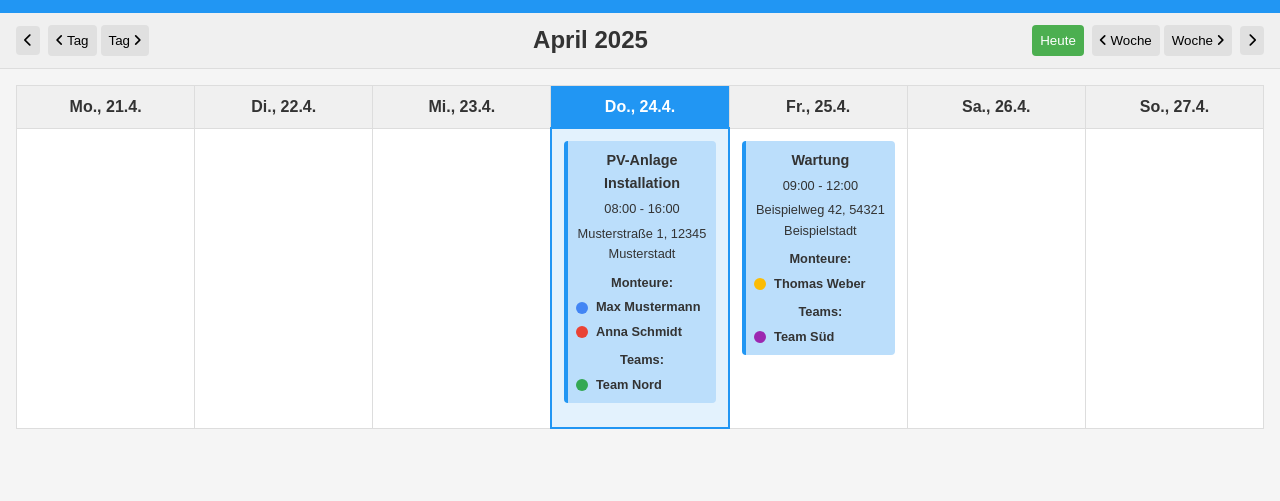
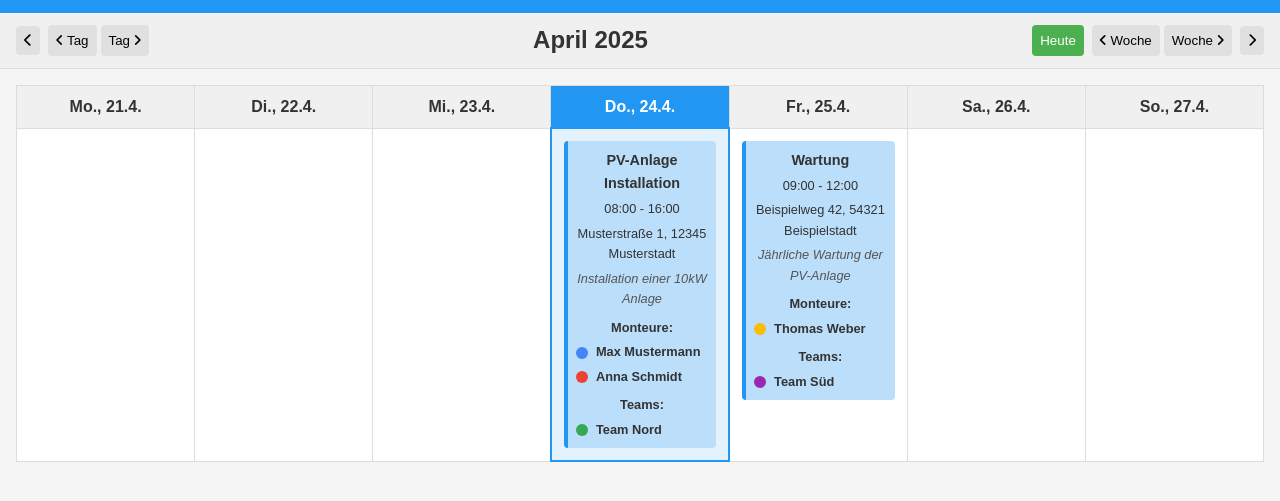
Before and after one commit to phish3144/pv-planner-v1.5.2, a website: page public/index.html in a window 1280 px wide. Shown: the part 57-558 px from the top of the page. Drawn offline with Linux system fonts and the light colour scheme; no server answers.

Commit message:
Mehrtägige Terminierung implementiert

```diff
--- a/public/css/style.css
+++ b/public/css/style.css
@@ -266,9 +266,14 @@ main {
     margin-bottom: 0.25rem;
 }
 
-.appointment-time, .appointment-location {
+.appointment-time, .appointment-location, .appointment-description {
     font-size: 0.8rem;
     margin-bottom: 0.25rem;
+}
+
+.appointment-description {
+    font-style: italic;
+    color: #555;
 }
 
 .appointment-staff, .appointment-teams {
--- a/public/js/app.js
+++ b/public/js/app.js
@@ -640,7 +640,15 @@ function renderWeekView() {
 
         const dayAppointments = appointments.filter(appointment => {
             const startDate = new Date(appointment.start);
-            return startDate >= dayStart && startDate <= dayEnd;
+            const endDate = new Date(appointment.end);
+
+            // Show appointment if:
+            // 1. It starts on this day, OR
+            // 2. It ends on this day, OR
+            // 3. It spans over this day (starts before and ends after)
+            return (startDate >= dayStart && startDate <= dayEnd) ||
+                   (endDate >= dayStart && endDate <= dayEnd) ||
+                   (startDate < dayStart && endDate > dayEnd);
         });
 
         // Sort appointments by start time
@@ -844,6 +852,14 @@ function createAppointmentElement(appointment) {
     location.className = 'appointment-location';
     location.textContent = appointment.location;
     appointmentEl.appendChild(location);
+
+    // Create description if available
+    if (appointment.description && appointment.description.trim() !== '') {
+        const description = document.createElement('div');
+        description.className = 'appointment-description';
+        description.textContent = appointment.description;
+        appointmentEl.appendChild(description);
+    }
 
     // Add staff indicators and names if available
     if (appointment.staff_ids && appointment.staff_ids.length > 0) {
```
